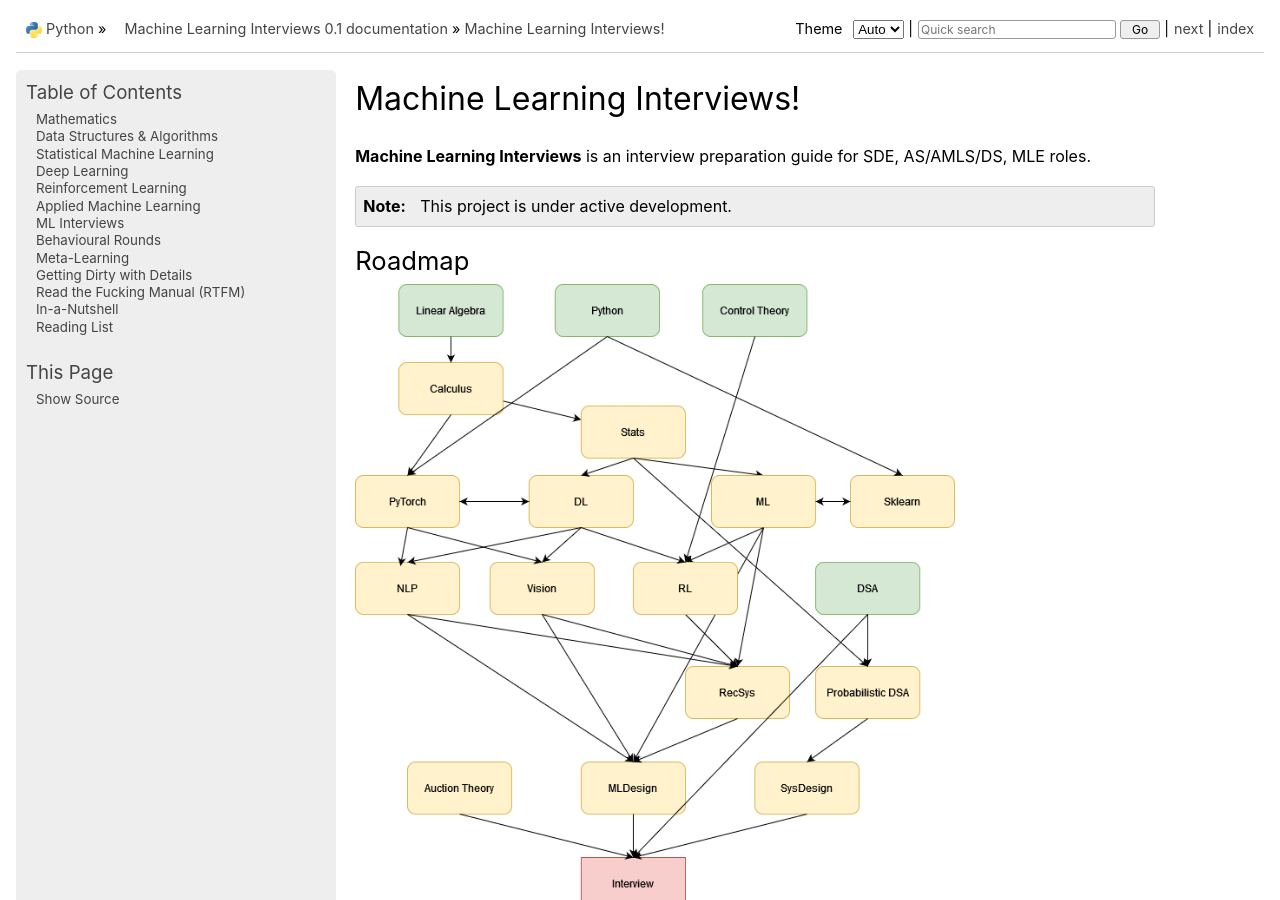
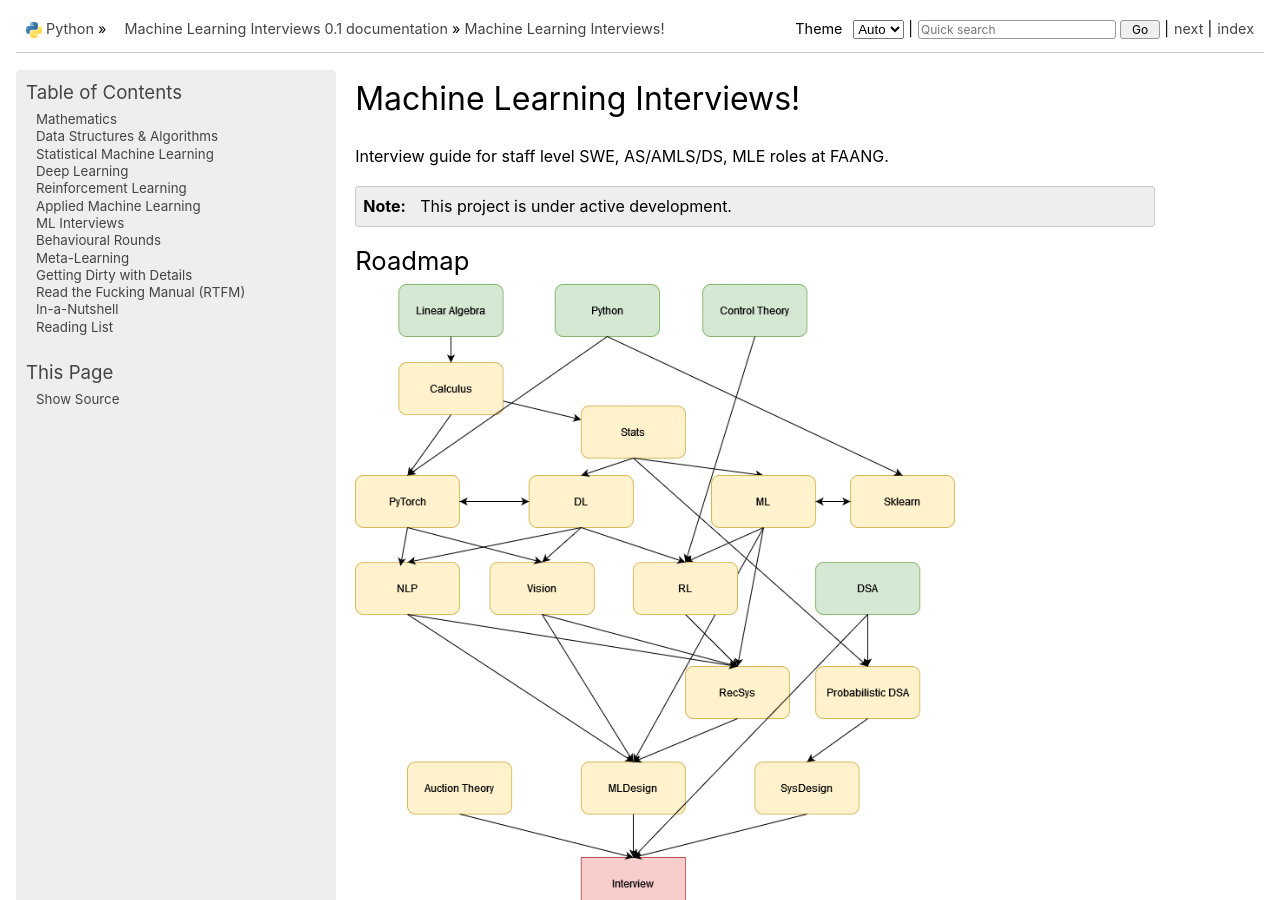
Before and after one commit to uselesstechjunks/leetcode, a Sphinx documentation site: the page built from docs/source/index.rst, in a window 1280 px wide and 900 px high. Built offline with Sphinx 7.4.7, drawn with Linux system fonts in a browser that asks for light colours; pages that are not in the unit, such as notebooks, are missing from menus.

Commit message:
Update index.rst

```diff
--- a/docs/source/index.rst
+++ b/docs/source/index.rst
@@ -3,7 +3,7 @@
 Machine Learning Interviews!
 #############################################################################################
 
-**Machine Learning Interviews** is an interview preparation guide for SDE, AS/AMLS/DS, MLE roles.
+Interview guide for staff level SWE, AS/AMLS/DS, MLE roles at FAANG.
 
 .. note::
 
```
